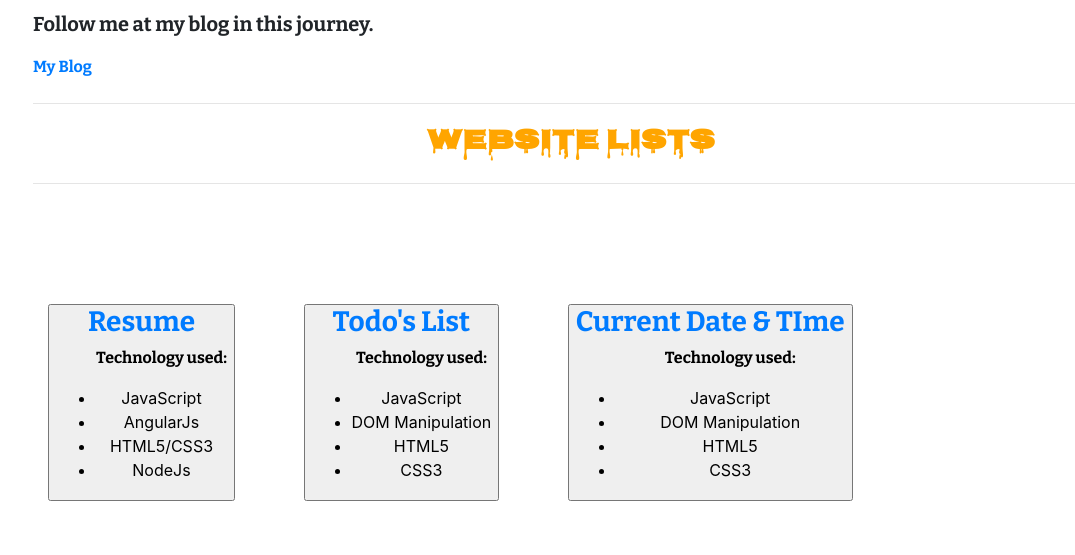
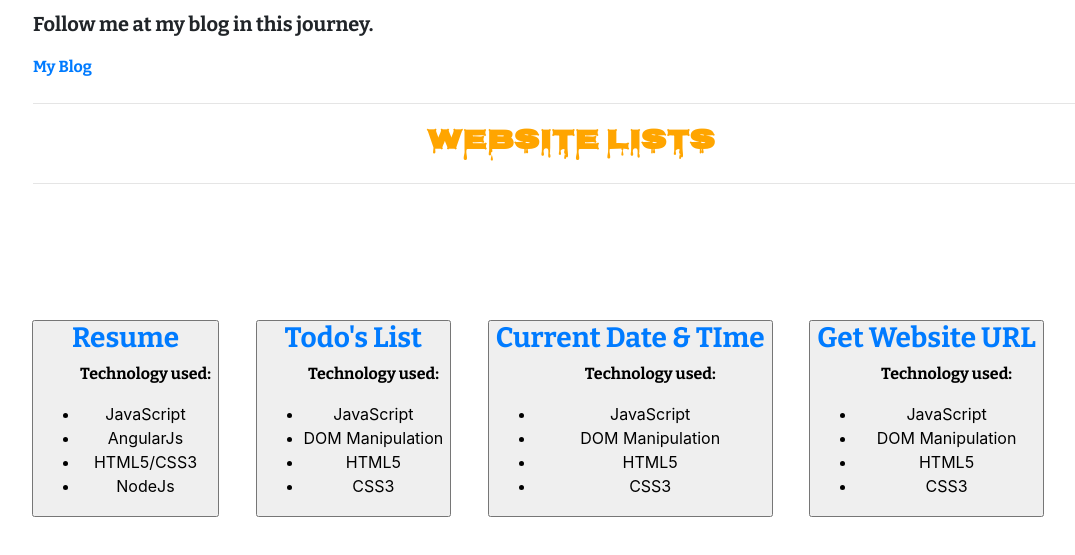
Before and after one commit to karki011/New-Resume, a plain HTML site: page client/index.html in a window 1280 px wide. Shown: the part 199-754 px from the top of the page, without its empty margins (69-1144 px from the left). Drawn offline with nearby package versions, Linux system fonts and the light colour scheme.

Commit message:
website url

```diff
--- a/client/index.html
+++ b/client/index.html
@@ -78,6 +78,20 @@
             </ul>
           </button>
     </div>
+    <div class="listSite">
+        <button type="button">
+            <a href="./load/load.html" target="_blank">
+              <h3>Get Website URL</h3>
+            </a>
+            <ul>
+              <p>Technology used:</p>
+              <li>JavaScript</li>
+              <li>DOM Manipulation</li>
+              <li>HTML5</li>
+              <li>CSS3</li>
+            </ul>
+          </button>
+    </div>
 
   </div>
 
--- /dev/null
+++ b/client/load/load.js
@@ -0,0 +1,4 @@
+function url() {
+    var geturl = document.URL;
+    alert (geturl);
+    }
--- /dev/null
+++ b/client/load/style.css
@@ -0,0 +1,12 @@
+body {
+    background: #f06d06;
+    font-size: 80%;
+    padding: 20px;
+  }
+#load{
+    position: absolute;
+    top: 50%;
+    left: 50%;
+    transform: translate(-50%, -50%);
+
+}
--- a/client/style.css
+++ b/client/style.css
@@ -17,6 +17,6 @@ p, a{
     font-family: 'Bitter', serif;
 }
 .listSite{
-    display: inline;
-    padding: 2em;
+    display: inline-block;
+    padding: 1em;
 }
```
Also changed, not shown: client/load/load.html (added, +17 -0 lines).
